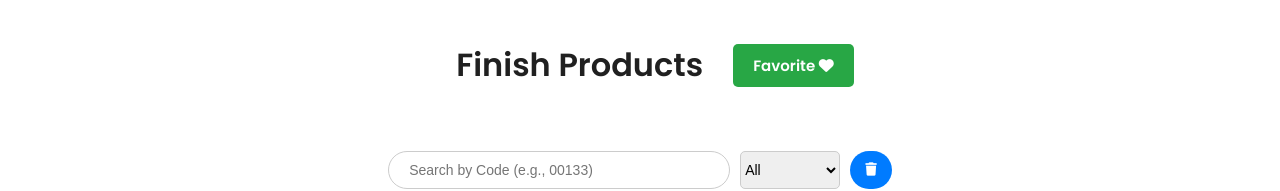
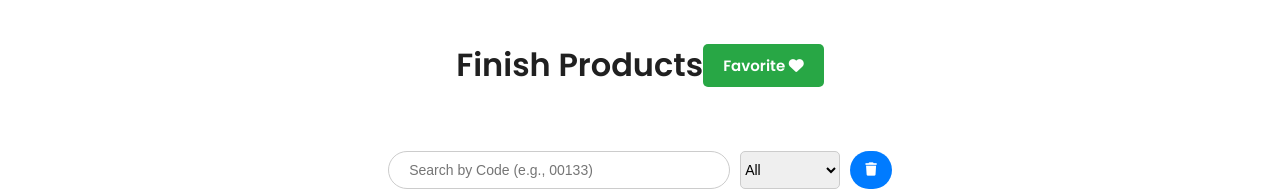
Before and after one commit to Dev-sapumal/Search-Items, a plain HTML site: page index.html in a window 1280 px wide. Shown: the top 191 px of the page. Drawn offline with Linux system fonts and the light colour scheme.

```diff
--- a/style.css
+++ b/style.css
@@ -34,7 +34,7 @@
 
 .favorites-btn {
   position: relative;
-  left: 30px;
+
   background-color: #28a745;
   color: white;
   padding: 10px 20px;
```
Also changed, not shown: 1 other file.
